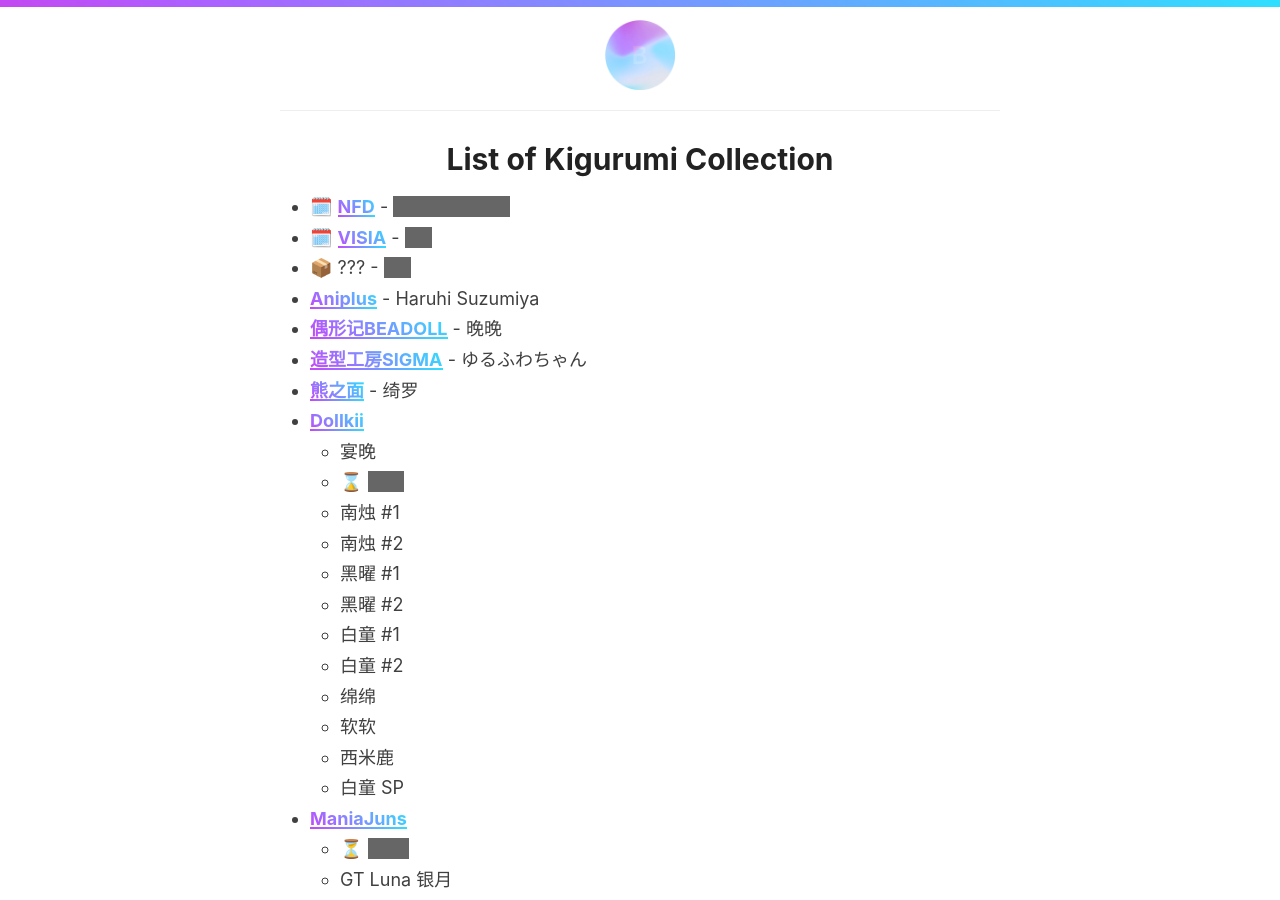
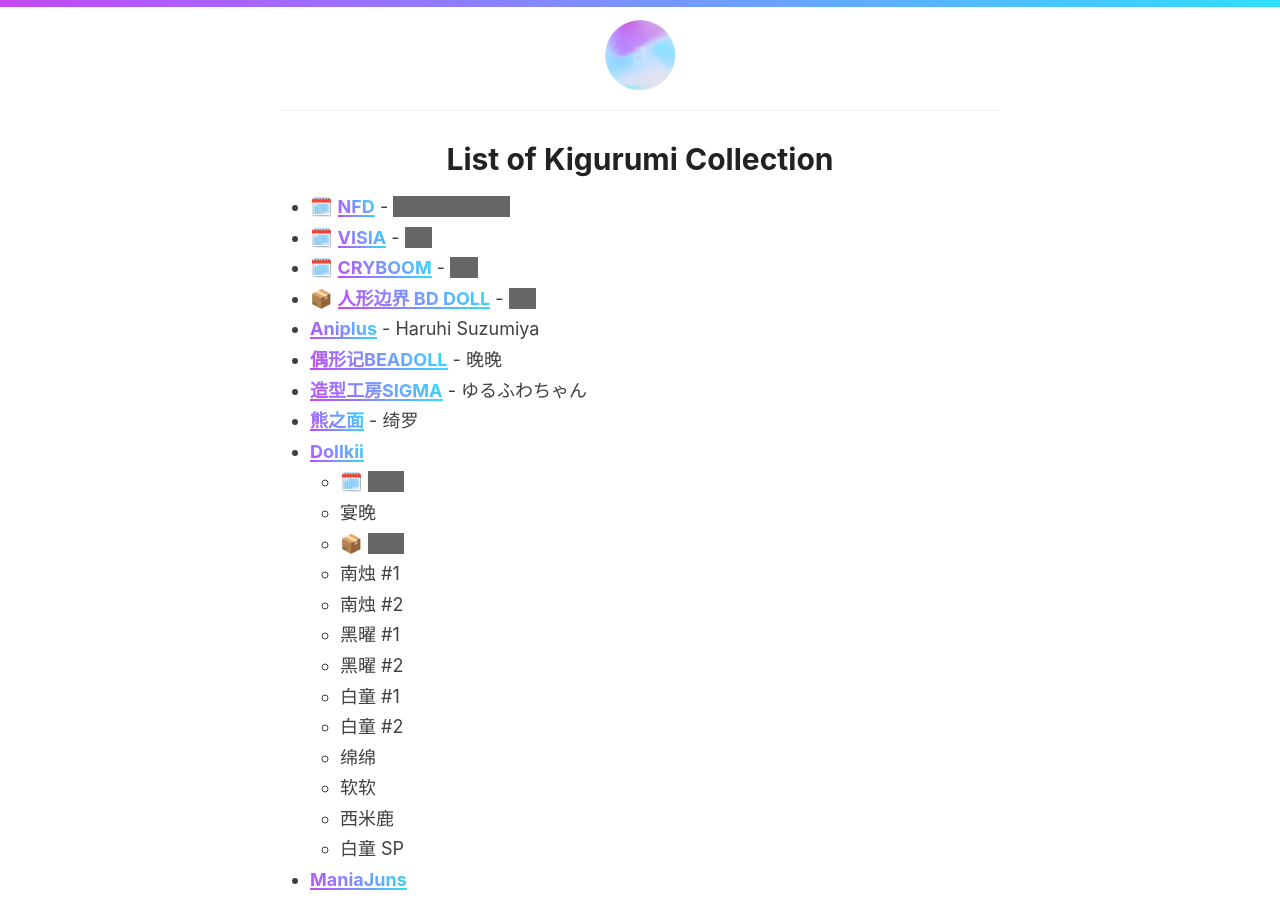
Before and after one commit to 98827ddb7e5a2c2e261912a23d9251d6/98827ddb7e5a2c2e261912a23d9251d6.github.io, a Jekyll site: the page built from _pages/kig-list.md, in a window 1280 px wide and 900 px high. Built offline with Jekyll 4.4.1, drawn with Linux system fonts in a browser that asks for light colours.

Commit message:
- spotted a few more

```diff
--- a/_pages/kig-list.md
+++ b/_pages/kig-list.md
@@ -6,14 +6,16 @@
 
 - 🗓️ [NFD](https://twitter.com/NewfacedolL){:target="_blank" rel="noopener"} - <span class="hidden-text">Hatsune Miku<span>
 - 🗓️ [VISIA](https://space.bilibili.com/601248010){:target="_blank" rel="noopener"} - <span class="hidden-text">???<span>
-- 📦 ??? - <span class="hidden-text">???<span>
+- 🗓️ [CRYBOOM](https://www.xiaohongshu.com/user/profile/6119a23a000000000100084f){:target="_blank" rel="noopener"} - <span class="hidden-text">???<span>
+- 📦 [人形边界 BD DOLL](https://m.weibo.cn/u/5215795871){:target="_blank" rel="noopener"} - <span class="hidden-text">???<span>
 - [Aniplus](https://twitter.com/KFY_Aniplus){:target="_blank" rel="noopener"} - Haruhi Suzumiya
 - [偶形记BEADOLL](https://weibo.com/u/7734682449){:target="_blank" rel="noopener"} - 晚晚
 - [造型工房SIGMA](https://www.buildupstudiosigma.com){:target="_blank" rel="noopener"} - ゆるふわちゃん
 - [熊之面](https://weibo.com/u/6450364112){:target="_blank" rel="noopener"} - 绮罗
 - [Dollkii](https://weibo.com/u/6727163726){:target="_blank" rel="noopener"}
+	- 🗓️ <span class="hidden-text">千绪<span>
 	- 宴晚
-	- ⌛️ <span class="hidden-text">米粒<span>
+	- 📦 <span class="hidden-text">米粒<span>
 	- 南烛 #1
 	- 南烛 #2
 	- 黑曜 #1
```
